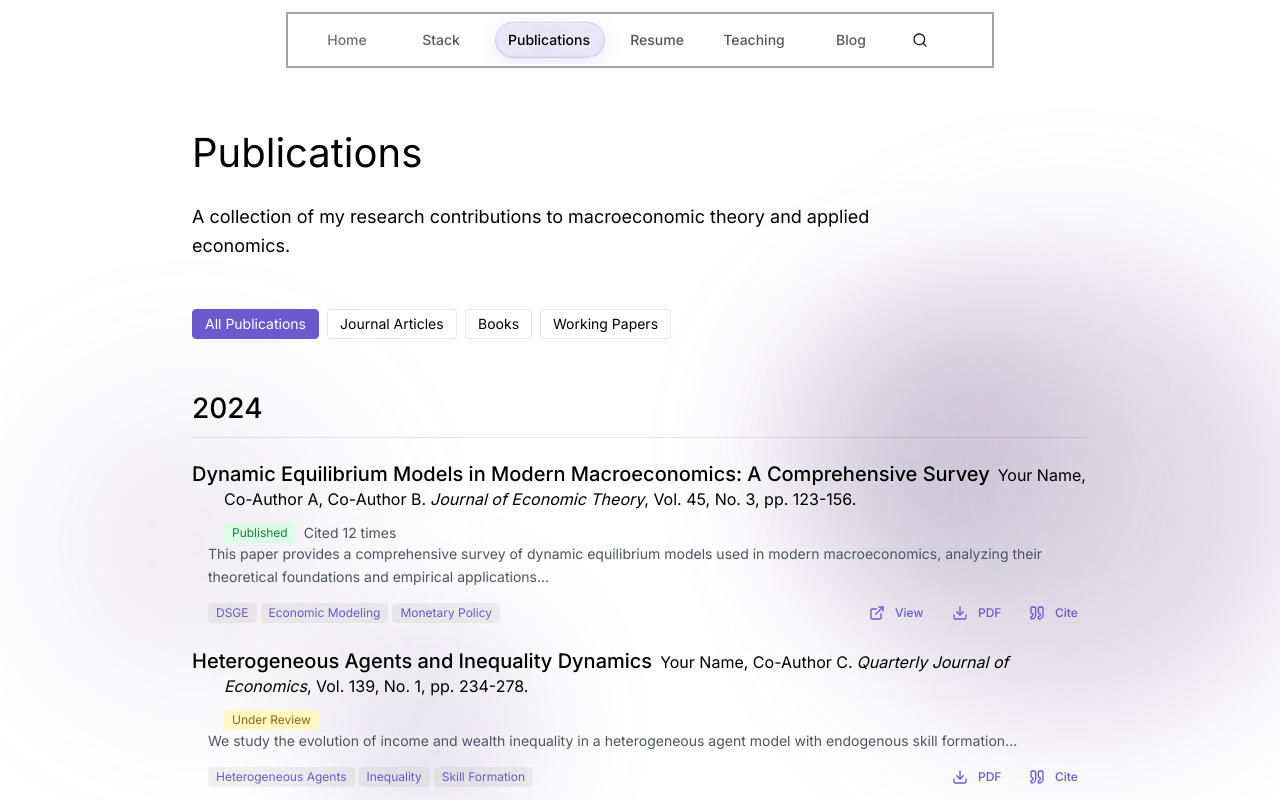
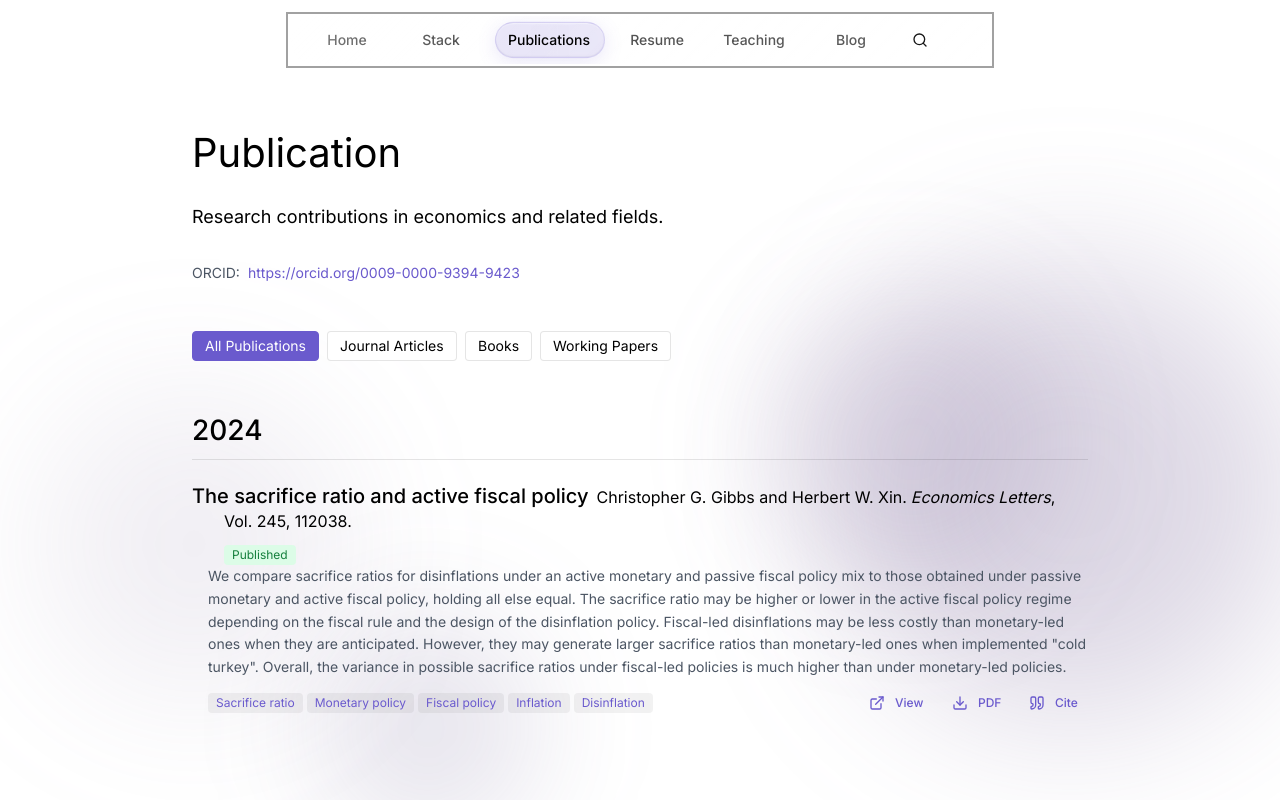
Before and after one commit to herbertwxin/personal_web, a React (Vite) app: page / in a window 1280 px wide. Both pictures are taken after a click on the button "Publications". Shown: the top 800 px of the page. Built offline with nearby package versions, Linux system fonts and the light colour scheme.

Commit message:
Updated publication page

```diff
--- a/components/Navigation.tsx
+++ b/components/Navigation.tsx
@@ -293,7 +293,12 @@ export function Navigation({ currentPage, onPageChange, onSearchStateChange }: N
               />
               <motion.button
                 onClick={closeSearch}
-                className='text-black hover:text-gray-800 transition-colors flex-shrink-0'
+                className='text-black hover:text-gray-800 transition-colors flex-shrink-0 focus:outline-none focus:ring-0 focus-visible:outline-none focus-visible:ring-0 outline-none'
+                style={{
+                  outline: 'none',
+                  boxShadow: 'none',
+                }}
+                onBlur={(e) => e.target.blur()}
                 whileHover={{ scale: 1.1 }}
                 whileTap={{ scale: 0.9 }}
               >
@@ -347,14 +352,17 @@ export function Navigation({ currentPage, onPageChange, onSearchStateChange }: N
                         }
                       }}
                       onClick={(e) => handlePageChange(page.id, e.currentTarget)}
-                      className={`relative transition-all duration-200 rounded-full z-10 h-8 justify-center font-medium flex items-center hover:bg-transparent border-0 shadow-none focus:outline-none focus:ring-0 active:bg-transparent outline-none ${
+                      className={`relative transition-all duration-200 rounded-full z-10 h-8 justify-center font-medium flex items-center hover:bg-transparent border-0 shadow-none focus:outline-none focus:ring-0 focus-visible:outline-none focus-visible:ring-0 active:bg-transparent outline-none ${
                         isMobile ? 'px-2 py-1 text-xs' : 'px-4 py-2 text-sm'
                       }`}
                       style={{
                         width: `${page.width}px`,
                         color: '#000000',
                         opacity: isActive ? 1 : 0.7,
+                        outline: 'none',
+                        boxShadow: 'none',
                       }}
+                      onBlur={(e) => e.target.blur()}
                     >
                       {page.label}
                     </button>
@@ -365,7 +373,12 @@ export function Navigation({ currentPage, onPageChange, onSearchStateChange }: N
               {/* Search Icon */}
               <motion.button
                 onClick={openSearch}
-                className='ml-3 p-2 text-black hover:text-gray-800 transition-colors rounded-full hover:bg-[#f3f1ff] h-8 w-8 flex items-center justify-center'
+                className='ml-3 p-2 text-black hover:text-gray-800 transition-colors rounded-full hover:bg-[#f3f1ff] h-8 w-8 flex items-center justify-center focus:outline-none focus:ring-0 focus-visible:outline-none focus-visible:ring-0 outline-none'
+                style={{
+                  outline: 'none',
+                  boxShadow: 'none',
+                }}
+                onBlur={(e) => e.target.blur()}
                 whileHover={{
                   scale: 1.1,
                   rotate: 5,
--- a/components/PublicationsPage.tsx
+++ b/components/PublicationsPage.tsx
@@ -32,128 +32,18 @@ export function PublicationsPage() {
 
   const publications = [
     {
-      title:
-        'Dynamic Equilibrium Models in Modern Macroeconomics: A Comprehensive Survey',
-      authors: 'Your Name, Co-Author A, Co-Author B',
-      journal: 'Journal of Economic Theory',
+      title: 'The sacrifice ratio and active fiscal policy',
+      authors: 'Christopher G. Gibbs and Herbert W. Xin',
+      journal: 'Economics Letters',
       year: '2024',
-      volume: 'Vol. 45, No. 3',
-      pages: 'pp. 123-156',
+      volume: 'Vol. 245',
+      pages: '112038',
       type: 'Journal Article',
       status: 'Published',
-      abstract:
-        'This paper provides a comprehensive survey of dynamic equilibrium models used in modern macroeconomics, analyzing their theoretical foundations and empirical applications...',
-      keywords: ['DSGE', 'Economic Modeling', 'Monetary Policy'],
-      citations: 12,
-      doi: '10.1016/j.jet.2024.01.003',
-    },
-    {
-      title:
-        'Stochastic Growth Models: Theory and Applications in Developing Economies',
-      authors: 'Your Name, International Collaborator',
-      journal: 'Economic Review',
-      year: '2023',
-      volume: 'Vol. 78, No. 4',
-      pages: 'pp. 445-472',
-      type: 'Journal Article',
-      status: 'Published',
-      abstract:
-        'We develop a stochastic growth model tailored for developing economies, incorporating institutional factors and external shocks...',
-      keywords: ['Growth Theory', 'Developing Economies', 'Stochastic Models'],
-      citations: 28,
-      doi: '10.1111/ecca.2023.78.4.445',
-    },
-    {
-      title:
-        'Monetary Policy in New Keynesian Framework: Evidence from Emerging Markets',
-      authors: 'Your Name',
-      journal: 'Macroeconomic Dynamics',
-      year: '2023',
-      volume: 'Vol. 27, No. 8',
-      pages: 'pp. 1891-1920',
-      type: 'Journal Article',
-      status: 'Published',
-      abstract:
-        'This study examines monetary policy transmission mechanisms in emerging market economies using a New Keynesian DSGE framework...',
-      keywords: ['Monetary Policy', 'Emerging Markets', 'DSGE'],
-      citations: 15,
-      doi: '10.1017/S1365100522000645',
-    },
-    {
-      title:
-        'Financial Frictions and Business Cycles: A Quantitative Assessment',
-      authors: 'Your Name, Research Partner',
-      journal: 'Review of Economic Dynamics',
-      year: '2022',
-      volume: 'Vol. 46',
-      pages: 'pp. 89-115',
-      type: 'Journal Article',
-      status: 'Published',
-      abstract:
-        'We quantify the role of financial frictions in business cycle fluctuations using a medium-scale DSGE model...',
-      keywords: ['Financial Frictions', 'Business Cycles', 'DSGE'],
-      citations: 34,
-      doi: '10.1016/j.red.2022.05.003',
-    },
-    {
-      title: 'Labor Market Dynamics and Unemployment Persistence',
-      authors: 'Your Name, Academic Colleague',
-      journal: 'American Economic Journal: Macroeconomics',
-      year: '2022',
-      volume: 'Vol. 14, No. 2',
-      pages: 'pp. 156-189',
-      type: 'Journal Article',
-      status: 'Published',
-      abstract:
-        'This paper investigates the sources of unemployment persistence using a search and matching model with heterogeneous workers...',
-      keywords: ['Labor Markets', 'Unemployment', 'Search Models'],
-      citations: 19,
-      doi: '10.1257/mac.20200045',
-    },
-    {
-      title: 'Optimal Fiscal Policy in a Liquidity Trap',
-      authors: 'Your Name',
-      journal: 'Journal of Monetary Economics',
-      year: '2021',
-      volume: 'Vol. 124',
-      pages: 'pp. 78-95',
-      type: 'Journal Article',
-      status: 'Published',
-      abstract:
-        'We analyze optimal fiscal policy when the economy is at the zero lower bound using a New Keynesian model...',
-      keywords: ['Fiscal Policy', 'Zero Lower Bound', 'Optimal Policy'],
-      citations: 41,
-      doi: '10.1016/j.jmoneco.2021.09.008',
-    },
-    {
-      title: 'Heterogeneous Agents and Inequality Dynamics',
-      authors: 'Your Name, Co-Author C',
-      journal: 'Quarterly Journal of Economics',
-      year: '2024',
-      volume: 'Vol. 139, No. 1',
-      pages: 'pp. 234-278',
-      type: 'Journal Article',
-      status: 'Under Review',
-      abstract:
-        'We study the evolution of income and wealth inequality in a heterogeneous agent model with endogenous skill formation...',
-      keywords: ['Heterogeneous Agents', 'Inequality', 'Skill Formation'],
+      abstract: 'We compare sacrifice ratios for disinflations under an active monetary and passive fiscal policy mix to those obtained under passive monetary and active fiscal policy, holding all else equal. The sacrifice ratio may be higher or lower in the active fiscal policy regime depending on the fiscal rule and the design of the disinflation policy. Fiscal-led disinflations may be less costly than monetary-led ones when they are anticipated. However, they may generate larger sacrifice ratios than monetary-led ones when implemented "cold turkey". Overall, the variance in possible sacrifice ratios under fiscal-led policies is much higher than under monetary-led policies.',
+      keywords: ['Sacrifice ratio', 'Monetary policy', 'Fiscal policy', 'Inflation', 'Disinflation'],
       citations: 0,
-      doi: '',
-    },
-    {
-      title: 'Climate Change and Economic Growth: A DSGE Approach',
-      authors: 'Your Name, Environmental Economist',
-      journal: 'Working Paper Series',
-      year: '2024',
-      volume: 'WP-2024-15',
-      pages: 'pp. 1-67',
-      type: 'Working Paper',
-      status: 'Working Paper',
-      abstract:
-        'This paper incorporates climate change effects into a DSGE framework to analyze the macroeconomic consequences of environmental policies...',
-      keywords: ['Climate Change', 'DSGE', 'Environmental Policy'],
-      citations: 3,
-      doi: '',
+      doi: '10.1016/j.econlet.2024.112038',
     },
   ]
 
@@ -232,11 +122,22 @@ export function PublicationsPage() {
             className='text-[2.5rem] font-normal text-black mb-6 leading-tight'
             id="page-title"
           >
-            Publications
+            Publication
           </h1>
           <p className='text-lg text-black mb-8 max-w-3xl leading-relaxed'>
-            A collection of my research contributions to macroeconomic theory and applied economics.
+            Research contributions in economics and related fields.
           </p>
+          <div className='flex items-center gap-2 text-sm text-gray-600'>
+            <span>ORCID:</span>
+            <a
+              href="https://orcid.org/0009-0000-9394-9423"
+              target="_blank"
+              rel="noopener noreferrer"
+              className='text-[#6A5ACD] hover:underline'
+            >
+              https://orcid.org/0009-0000-9394-9423
+            </a>
+          </div>
         </motion.header>
 
         {/* Filter Options */}
```
Also changed, not shown: 1 other file (tests, documents, lock files or other folders).
